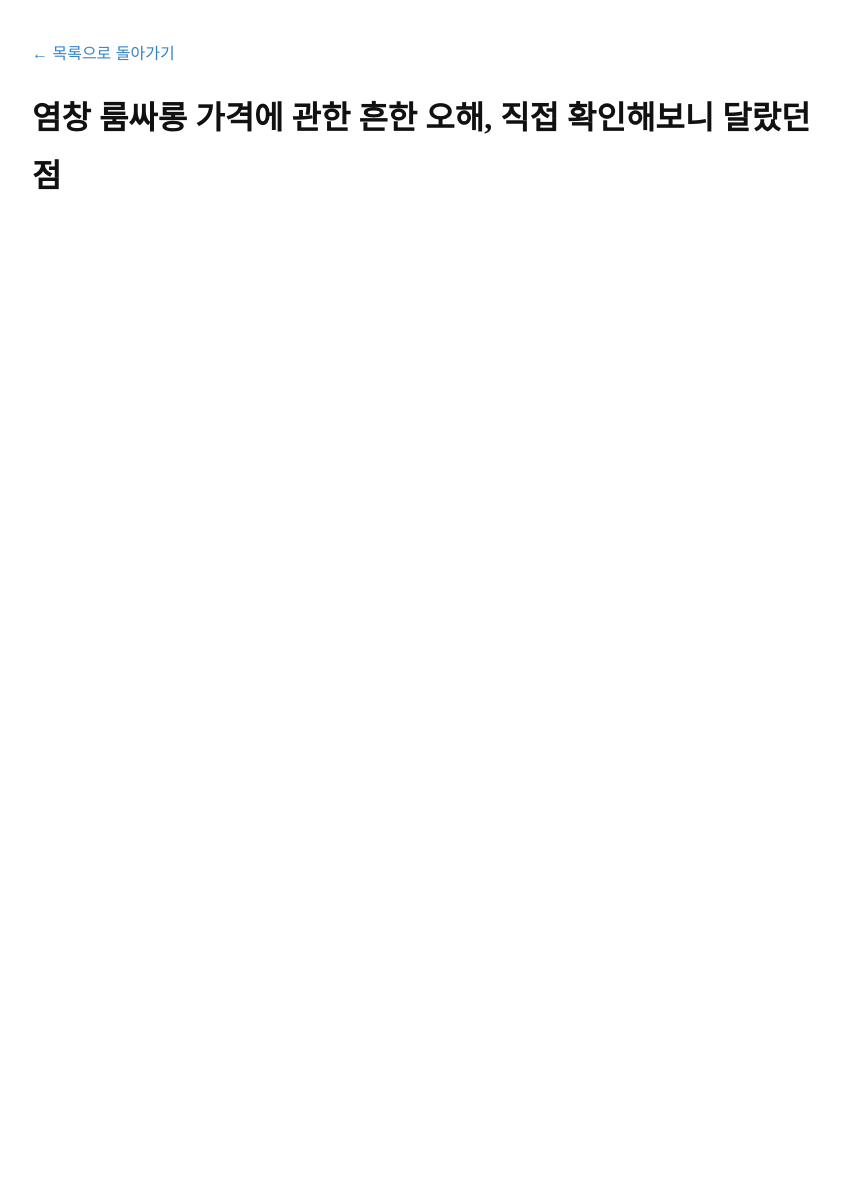
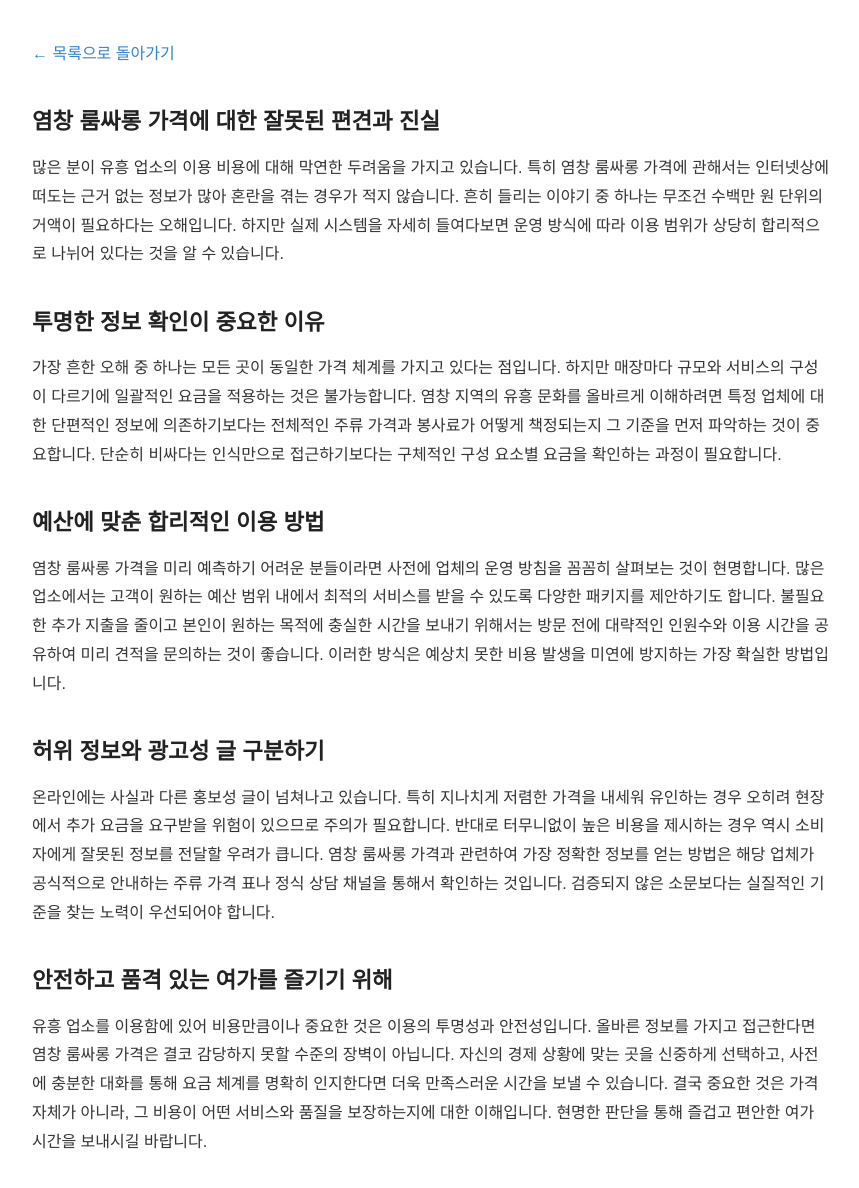
Before and after one commit to sarakinhceo-gif/bp-t3b04-yc-room-pr, a plain HTML site: page posts/myth-002-lz16c.html in a window 1280 px wide. Shown: the whole page, without its empty margins (208-1067 px from the left). Before the commit the page ends 800 px from the top, so only its background shows below. Drawn offline with Linux system fonts and the light colour scheme.

Commit message:
fix: 프롬프트 유출·한자 조각·반복 파손 제거 (1 files)

```diff
--- a/posts/myth-002-lz16c.html
+++ b/posts/myth-002-lz16c.html
@@ -22,9 +22,20 @@
     <a href="../index.html">← 목록으로 돌아가기</a>
   </header>
   <main>
-    <h1>염창 룸싸롱 가격에 관한 흔한 오해, 직접 확인해보니 달랐던 점</h1>
-    <article>
+<h2>염창 룸싸롱 가격에 대한 잘못된 편견과 진실</h2>
+<p>많은 분이 유흥 업소의 이용 비용에 대해 막연한 두려움을 가지고 있습니다. 특히 염창 룸싸롱 가격에 관해서는 인터넷상에 떠도는 근거 없는 정보가 많아 혼란을 겪는 경우가 적지 않습니다. 흔히 들리는 이야기 중 하나는 무조건 수백만 원 단위의 거액이 필요하다는 오해입니다. 하지만 실제 시스템을 자세히 들여다보면 운영 방식에 따라 이용 범위가 상당히 합리적으로 나뉘어 있다는 것을 알 수 있습니다.</p>
 
+<h2>투명한 정보 확인이 중요한 이유</h2>
+<p>가장 흔한 오해 중 하나는 모든 곳이 동일한 가격 체계를 가지고 있다는 점입니다. 하지만 매장마다 규모와 서비스의 구성이 다르기에 일괄적인 요금을 적용하는 것은 불가능합니다. 염창 지역의 유흥 문화를 올바르게 이해하려면 특정 업체에 대한 단편적인 정보에 의존하기보다는 전체적인 주류 가격과 봉사료가 어떻게 책정되는지 그 기준을 먼저 파악하는 것이 중요합니다. 단순히 비싸다는 인식만으로 접근하기보다는 구체적인 구성 요소별 요금을 확인하는 과정이 필요합니다.</p>
+
+<h2>예산에 맞춘 합리적인 이용 방법</h2>
+<p>염창 룸싸롱 가격을 미리 예측하기 어려운 분들이라면 사전에 업체의 운영 방침을 꼼꼼히 살펴보는 것이 현명합니다. 많은 업소에서는 고객이 원하는 예산 범위 내에서 최적의 서비스를 받을 수 있도록 다양한 패키지를 제안하기도 합니다. 불필요한 추가 지출을 줄이고 본인이 원하는 목적에 충실한 시간을 보내기 위해서는 방문 전에 대략적인 인원수와 이용 시간을 공유하여 미리 견적을 문의하는 것이 좋습니다. 이러한 방식은 예상치 못한 비용 발생을 미연에 방지하는 가장 확실한 방법입니다.</p>
+
+<h2>허위 정보와 광고성 글 구분하기</h2>
+<p>온라인에는 사실과 다른 홍보성 글이 넘쳐나고 있습니다. 특히 지나치게 저렴한 가격을 내세워 유인하는 경우 오히려 현장에서 추가 요금을 요구받을 위험이 있으므로 주의가 필요합니다. 반대로 터무니없이 높은 비용을 제시하는 경우 역시 소비자에게 잘못된 정보를 전달할 우려가 큽니다. 염창 룸싸롱 가격과 관련하여 가장 정확한 정보를 얻는 방법은 해당 업체가 공식적으로 안내하는 주류 가격 표나 정식 상담 채널을 통해서 확인하는 것입니다. 검증되지 않은 소문보다는 실질적인 기준을 찾는 노력이 우선되어야 합니다.</p>
+
+<h2>안전하고 품격 있는 여가를 즐기기 위해</h2>
+<p>유흥 업소를 이용함에 있어 비용만큼이나 중요한 것은 이용의 투명성과 안전성입니다. 올바른 정보를 가지고 접근한다면 염창 룸싸롱 가격은 결코 감당하지 못할 수준의 장벽이 아닙니다. 자신의 경제 상황에 맞는 곳을 신중하게 선택하고, 사전에 충분한 대화를 통해 요금 체계를 명확히 인지한다면 더욱 만족스러운 시간을 보낼 수 있습니다. 결국 중요한 것은 가격 자체가 아니라, 그 비용이 어떤 서비스와 품질을 보장하는지에 대한 이해입니다. 현명한 판단을 통해 즐겁고 편안한 여가 시간을 보내시길 바랍니다.</p>
 </main>
 </body>
 </html>
```
